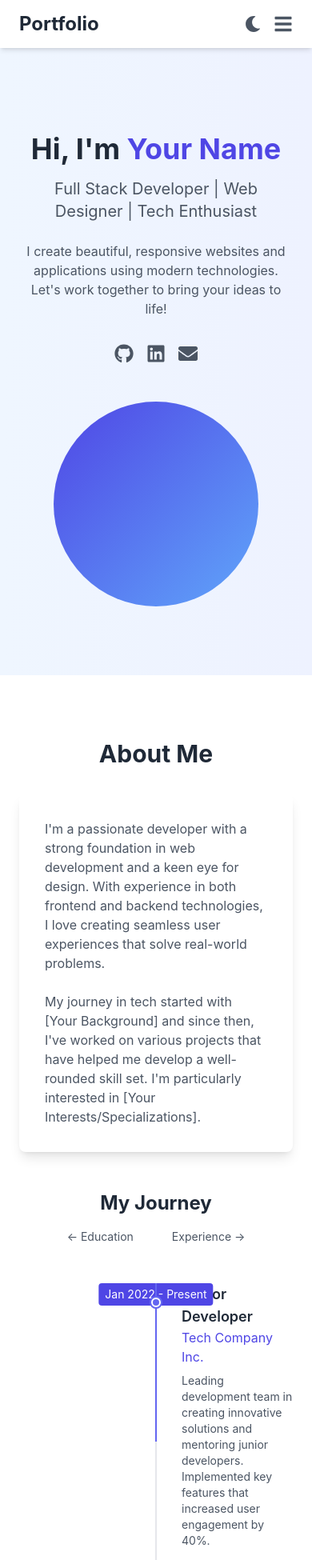
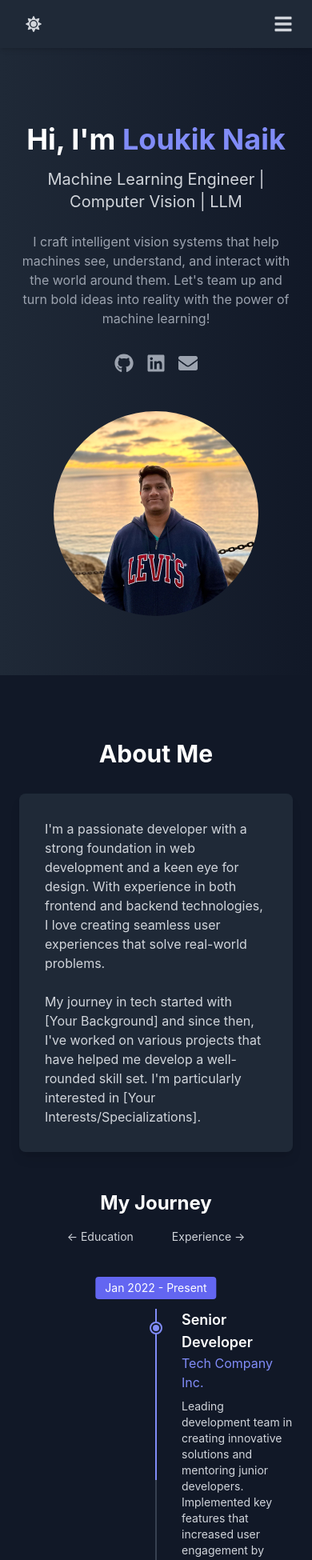
Before and after one commit to LoukikNaik/portfolio, a React (Create React App) app: page / in a window 390 px wide. Shown: the top 1950 px of the page at 80% size. Built offline with nearby package versions, Linux system fonts and the light colour scheme.

Commit message:
Add Photo and Timeline Fix

```diff
--- a/package.json
+++ b/package.json
@@ -2,6 +2,7 @@
   "name": "portfolio-website",
   "version": "0.1.0",
   "private": true,
+  "license": "MIT",
   "homepage": "https://portfolio.loukik.dev",
   "dependencies": {
     "@emailjs/browser": "^4.4.1",
--- a/src/components/About.js
+++ b/src/components/About.js
@@ -1,14 +1,14 @@
 import React from 'react';
 
 const TimelineItem = ({ dateRange, title, subtitle, description, isEducation }) => (
-  <div className="relative flex flex-col md:flex-row gap-10 pb-16 last:pb-0">
+  <div className="relative flex flex-col md:flex-row gap-10 pb-24 md:pb-16 last:pb-0">
     {/* Year marker - centered above on mobile, hidden on desktop */}
-    <div className="md:hidden absolute left-1/2 -translate-x-1/2 bg-indigo-600 dark:bg-indigo-500 text-white px-2 py-1 rounded text-sm">
+    <div className="md:hidden absolute left-1/2 -translate-x-1/2 -top-2 bg-indigo-600 dark:bg-indigo-500 text-white px-3 py-1 rounded text-sm z-10">
       {dateRange}
     </div>
 
     {/* Content wrapper */}
-    <div className="flex w-full">
+    <div className="flex w-full mt-8 md:mt-0">
       {/* Left side (Education) */}
       <div className={`w-1/2 pr-8 ${isEducation ? '' : 'invisible'}`}>
         {isEducation && (
@@ -31,7 +31,7 @@
       </div>
 
       {/* Center line with dot */}
-      <div className="absolute left-1/2 -translate-x-1/2 top-0 h-full">
+      <div className="absolute left-1/2 -translate-x-1/2 top-8 md:top-0 h-[calc(100%-2rem)] md:h-full">
         {/* Vertical line */}
         <div className="absolute w-0.5 h-full bg-gray-200 dark:bg-gray-700 left-1/2 -translate-x-1/2">
           <div className="absolute w-0.5 h-1/2 bg-indigo-500 dark:bg-indigo-400"></div>
--- a/src/components/Footer.js
+++ b/src/components/Footer.js
@@ -8,12 +8,12 @@
         <div className="flex flex-col md:flex-row justify-between items-center">
           <div className="mb-4 md:mb-0">
             <p className="text-gray-300 dark:text-gray-400">
-              © {new Date().getFullYear()} Your Name. All rights reserved.
+              © {new Date().getFullYear()} Loukik Naik. All rights reserved.
             </p>
           </div>
           <div className="flex space-x-6">
             <a
-              href="https://github.com/yourusername"
+              href="https://github.com/loukiknaik"
               target="_blank"
               rel="noopener noreferrer"
               className="text-gray-300 dark:text-gray-400 hover:text-white transition-colors"
@@ -21,7 +21,7 @@
               <FaGithub size={24} />
             </a>
             <a
-              href="https://linkedin.com/in/yourusername"
+              href="https://linkedin.com/in/loukiknaik"
               target="_blank"
               rel="noopener noreferrer"
               className="text-gray-300 dark:text-gray-400 hover:text-white transition-colors"
@@ -29,7 +29,7 @@
               <FaLinkedin size={24} />
             </a>
             <a
-              href="https://twitter.com/yourusername"
+              href="https://twitter.com/loukiknaik"
               target="_blank"
               rel="noopener noreferrer"
               className="text-gray-300 dark:text-gray-400 hover:text-white transition-colors"
--- a/src/components/Header.js
+++ b/src/components/Header.js
@@ -18,9 +18,18 @@
     <header className="fixed w-full bg-white dark:bg-gray-800 shadow-md z-50 transition-colors duration-200">
       <nav className="container mx-auto px-6 py-3">
         <div className="flex items-center justify-between">
-          <div className="text-2xl font-bold text-gray-800 dark:text-white">Portfolio</div>
+          {/* Left side - Dark mode toggle */}
+          <div className="flex items-center">
+            <button
+              onClick={toggleDarkMode}
+              className="p-2 text-gray-600 dark:text-gray-300 hover:text-gray-900 dark:hover:text-white transition-colors"
+              aria-label="Toggle dark mode"
+            >
+              {isDarkMode ? <FaSun size={20} /> : <FaMoon size={20} />}
+            </button>
+          </div>
 
-          {/* Desktop Navigation */}
+          {/* Desktop Navigation - Right side */}
           <div className="hidden md:flex items-center space-x-8">
             {links.map((link) => (
               <a
@@ -31,25 +40,10 @@
                 {link.name}
               </a>
             ))}
-            {/* Dark mode toggle */}
-            <button
-              onClick={toggleDarkMode}
-              className="p-2 text-gray-600 dark:text-gray-300 hover:text-gray-900 dark:hover:text-white transition-colors ml-12"
-              aria-label="Toggle dark mode"
-            >
-              {isDarkMode ? <FaSun size={20} /> : <FaMoon size={20} />}
-            </button>
           </div>
 
           {/* Mobile menu button */}
           <div className="md:hidden flex items-center">
-            <button
-              onClick={toggleDarkMode}
-              className="p-2 text-gray-600 dark:text-gray-300 hover:text-gray-900 dark:hover:text-white transition-colors mr-2"
-              aria-label="Toggle dark mode"
-            >
-              {isDarkMode ? <FaSun size={20} /> : <FaMoon size={20} />}
-            </button>
             <button
               onClick={() => setIsOpen(!isOpen)}
               className="text-gray-600 dark:text-gray-300 focus:outline-none"
--- a/src/components/Hero.js
+++ b/src/components/Hero.js
@@ -1,6 +1,7 @@
 import React from 'react';
 import { FaGithub, FaLinkedin, FaEnvelope } from 'react-icons/fa';
 
+import profileImage from '../assets/loukik.jpeg'
 const Hero = () => {
   return (
     <section id="home" className="pt-20 min-h-screen flex items-center bg-gradient-to-r from-blue-50 to-indigo-50 dark:from-gray-800 dark:to-gray-900">
@@ -8,18 +9,18 @@
         <div className="flex flex-col md:flex-row items-center">
           <div className="md:w-1/2 text-center md:text-left">
             <h1 className="text-4xl md:text-6xl font-bold text-gray-800 dark:text-white mb-4">
-              Hi, I'm <span className="text-indigo-600 dark:text-indigo-400">Your Name</span>
+              Hi, I'm <span className="text-indigo-600 dark:text-indigo-400">Loukik Naik</span>
             </h1>
             <h2 className="text-xl md:text-2xl text-gray-600 dark:text-gray-300 mb-6">
-              Full Stack Developer | Web Designer | Tech Enthusiast
+              Machine Learning Engineer |  Computer Vision | LLM
             </h2>
             <p className="text-gray-600 dark:text-gray-400 mb-8 max-w-lg">
-              I create beautiful, responsive websites and applications using modern technologies.
-              Let's work together to bring your ideas to life!
+            I craft intelligent vision systems that help machines see, understand, and interact with the world around them.
+            Let's team up and turn bold ideas into reality with the power of machine learning!
             </p>
             <div className="flex justify-center md:justify-start space-x-4">
               <a
-                href="https://github.com/yourusername"
+                href="https://github.com/loukiknaik"
                 target="_blank"
                 rel="noopener noreferrer"
                 className="text-gray-600 dark:text-gray-400 hover:text-gray-900 dark:hover:text-white transition-colors"
@@ -27,7 +28,7 @@
                 <FaGithub size={24} />
               </a>
               <a
-                href="https://linkedin.com/in/yourusername"
+                href="https://linkedin.com/in/loukiknaik"
                 target="_blank"
                 rel="noopener noreferrer"
                 className="text-gray-600 dark:text-gray-400 hover:text-gray-900 dark:hover:text-white transition-colors"
@@ -35,7 +36,7 @@
                 <FaLinkedin size={24} />
               </a>
               <a
-                href="mailto:your.email@example.com"
+                href="mailto:loukiknaik@gmail.com"
                 className="text-gray-600 dark:text-gray-400 hover:text-gray-900 dark:hover:text-white transition-colors"
               >
                 <FaEnvelope size={24} />
@@ -43,10 +44,13 @@
             </div>
           </div>
           <div className="md:w-1/2 mt-12 md:mt-0">
-            <div className="w-64 h-64 mx-auto bg-indigo-600 dark:bg-indigo-500 rounded-full overflow-hidden">
-              {/* Add your profile image here */}
-              <div className="w-full h-full bg-gradient-to-br from-indigo-600 to-blue-400 dark:from-indigo-500 dark:to-blue-600"></div>
-            </div>
+            {/* <div className="w-64 h-64 mx-auto bg-indigo-600 dark:bg-indigo-500 rounded-full overflow-hidden"> */}
+              {/* {profileImage} */}
+              {/* <div className="w-full h-full bg-gradient-to-br from-indigo-600 to-blue-400 dark:from-indigo-500 dark:to-blue-600"></div> */}
+            {/* </div> */}
+            <a href={profileImage} target="_blank" rel="noopener noreferrer">
+              <img src={profileImage} alt="Profile" className="w-64 h-64 mx-auto rounded-full overflow-hidden" />
+            </a>
           </div>
         </div>
       </div>
--- a/src/context/ThemeContext.js
+++ b/src/context/ThemeContext.js
@@ -7,7 +7,7 @@
     // Check if user has a saved preference
     const savedTheme = localStorage.getItem('theme');
     // Check if user's system prefers dark mode
-    const prefersDark = window.matchMedia('(prefers-color-scheme: dark)').matches;
+    const prefersDark = window.matchMedia('(prefers-color-scheme: light)').matches;
     return savedTheme ? savedTheme === 'dark' : prefersDark;
   });
 
```
Also changed, not shown: src/assets/loukik.jpeg (added), 1 other file (tests, documents, lock files or other folders).
